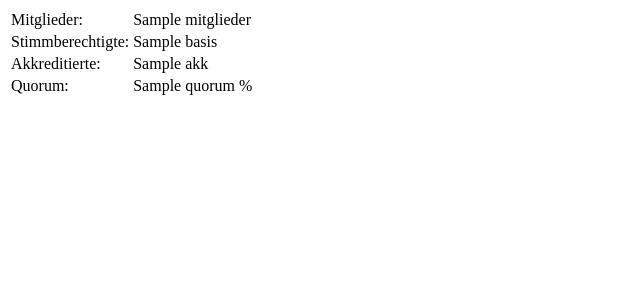
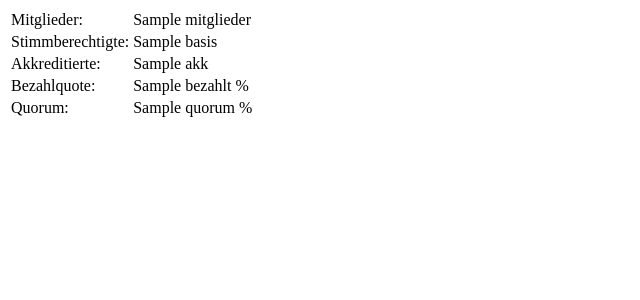
Before and after one commit to HorayNarea/Akktool, a Django app: template akkreditierung/templates/akkreditierung/quorum.html in a window 1280 px wide. Shown: the top 300 px of the page, without its empty margins (0-640 px from the left). Run offline with Django 3.2, Linux system fonts and the light colour scheme; the template is opened without the code that fills it: most values are stand-ins (such as "Sample title", 1, 10 or a date in 2020).

Commit message:
bezahlquote

```diff
--- a/akkreditierung/templates/akkreditierung/quorum.html
+++ b/akkreditierung/templates/akkreditierung/quorum.html
@@ -14,6 +14,11 @@
         <td>{{ akk }}</td>
     </tr>
     <tr>
+        <td>Bezahlquote:</td>
+        <td>{{ bezahlt }} %</td>
+    </tr>
+
+    <tr>
         <td>Quorum:</td>
         <td>{{ quorum }} %</td>
     </tr>
--- a/akkreditierung/views.py
+++ b/akkreditierung/views.py
@@ -6,6 +6,7 @@ def quorum(request):
     mitglieder = len(Member.objects.all())
     basis = len(Member.objects.filter(haspaid=1))
     akk = len(Member.objects.filter(akk=1))
+    bezahlt = float(basis) / float(mitglieder) * 100
     quorum = float(akk) / float(basis) * 100
-    context = { 'basis': basis, 'akk': akk, 'quorum': quorum, 'mitglieder': mitglieder }
+    context = { 'basis': basis, 'akk': akk, 'quorum': round(quorum, 1), 'mitglieder': mitglieder , 'bezahlt': round(bezahlt, 1) }
     return render(request, 'akkreditierung/quorum.html', context)
```
